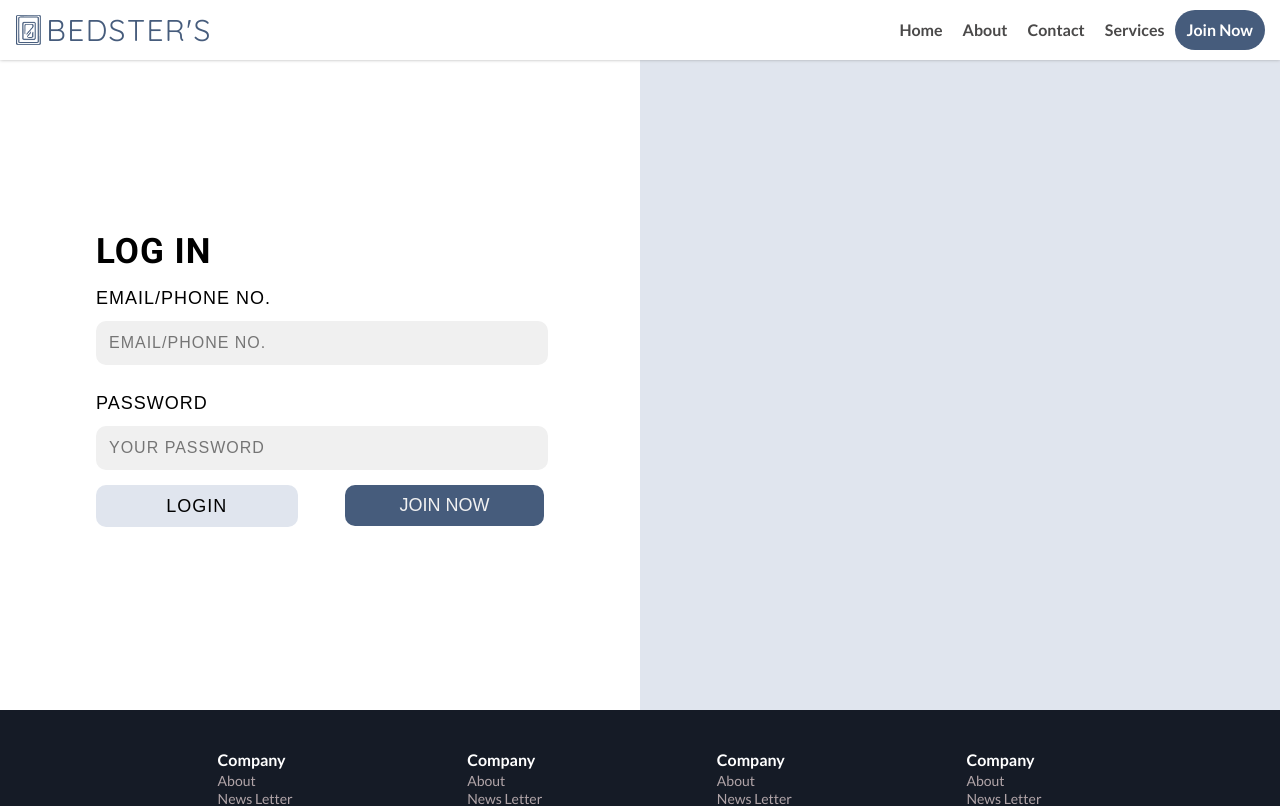
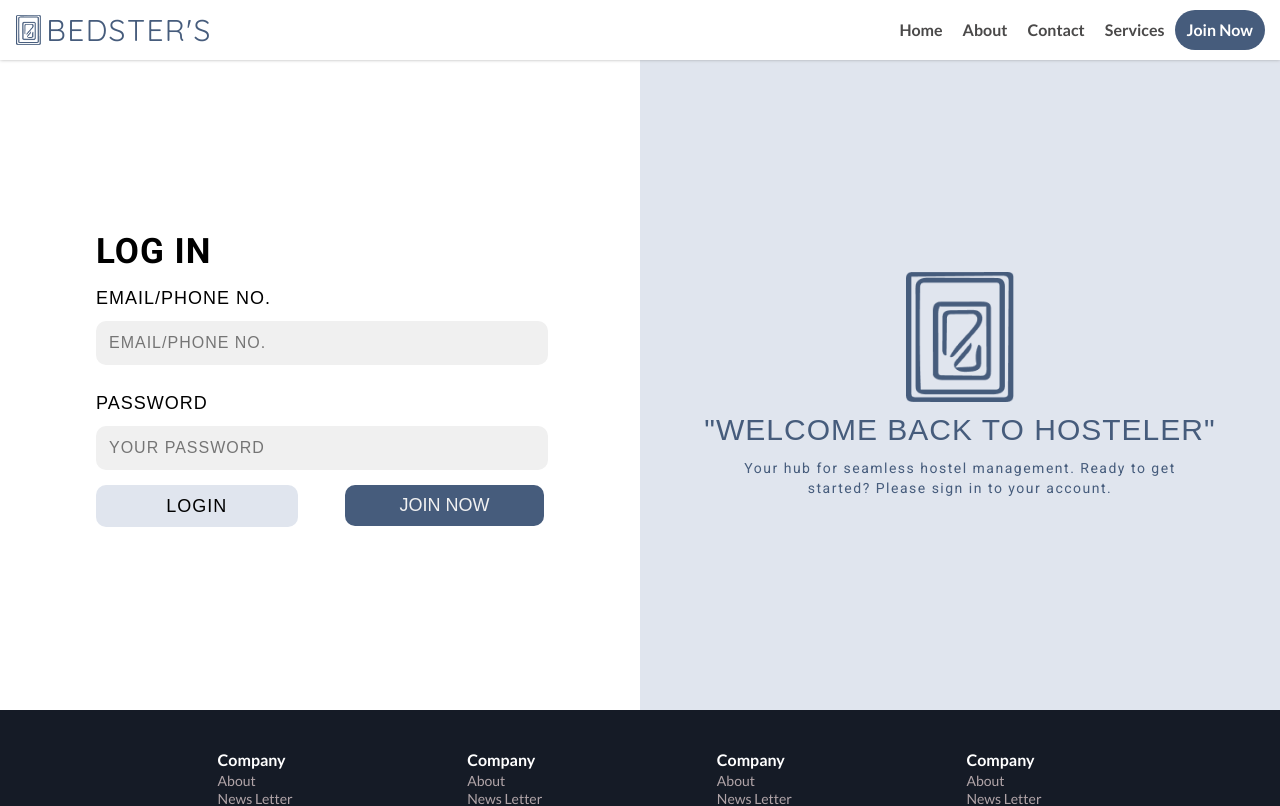
Before and after one commit to codewithbharat/hostelBees, a React (Vite) app in the folder client/: page /login in a window 1280 px wide. Shown: the top 806 px of the page. Built offline with nearby package versions, Linux system fonts and the light colour scheme.

Commit message:
added_info -> Login.jsx

```diff
--- a/client/src/pages/Login.jsx
+++ b/client/src/pages/Login.jsx
@@ -2,6 +2,8 @@ import React from 'react'
 
 import './styles/Login.css'
 import { Link } from 'react-router-dom'
+
+import logo from './assets/logo.png'
 
 const Login = () => {
     return (
@@ -23,7 +25,11 @@ const Login = () => {
                     </div>
                 </form>
             </div>
-            <div className="login__info"></div>
+            <div className="login__info">
+                <img src={logo} alt="" />
+                <h2>"Welcome back to Hosteler"</h2>
+                <p>Your hub for seamless hostel management. Ready to get started? Please sign in to your account.</p>
+            </div>
         </div>
     )
 }
--- a/client/src/pages/styles/Login.css
+++ b/client/src/pages/styles/Login.css
@@ -114,3 +114,39 @@
 
   text-transform: uppercase;
 }
+
+.login__info {
+  display: flex;
+  flex-direction: column;
+  align-items: center;
+  justify-content: center;
+}
+
+.login__info img {
+  width: 108.269px;
+  height: 130px;
+}
+
+.login__info h2 {
+  color: #465c7c;
+  font-family: Arial;
+  font-size: 30px;
+  font-style: normal;
+  font-weight: 500;
+  line-height: 16px; /* 40% */
+  letter-spacing: 1px;
+  text-transform: uppercase;
+  margin: 20px 0;
+}
+
+.login__info p {
+  color: #465c7c;
+  text-align: center;
+  font-family: Roboto;
+  font-size: 14px;
+  font-style: normal;
+  font-weight: 400;
+  line-height: 20px; /* 111.111% */
+  letter-spacing: 1.5px;
+  width: 70%;
+}
```
Also changed, not shown: client/src/pages/assets/logo.png (added).
